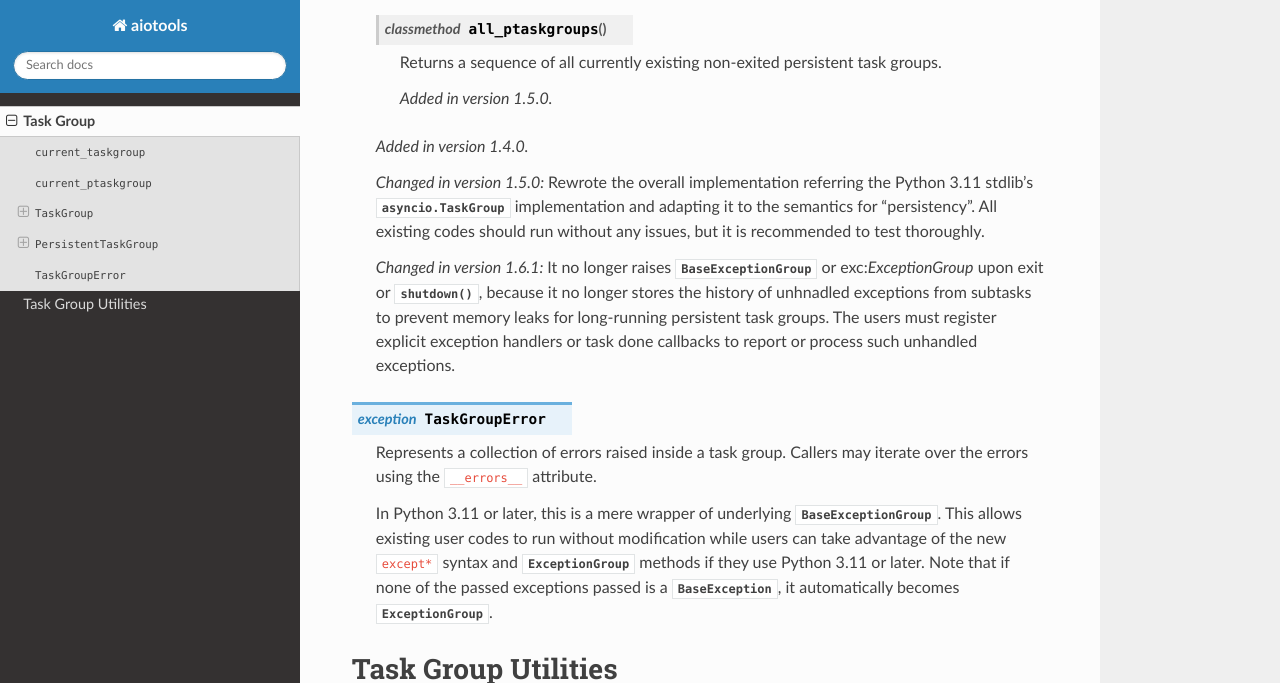
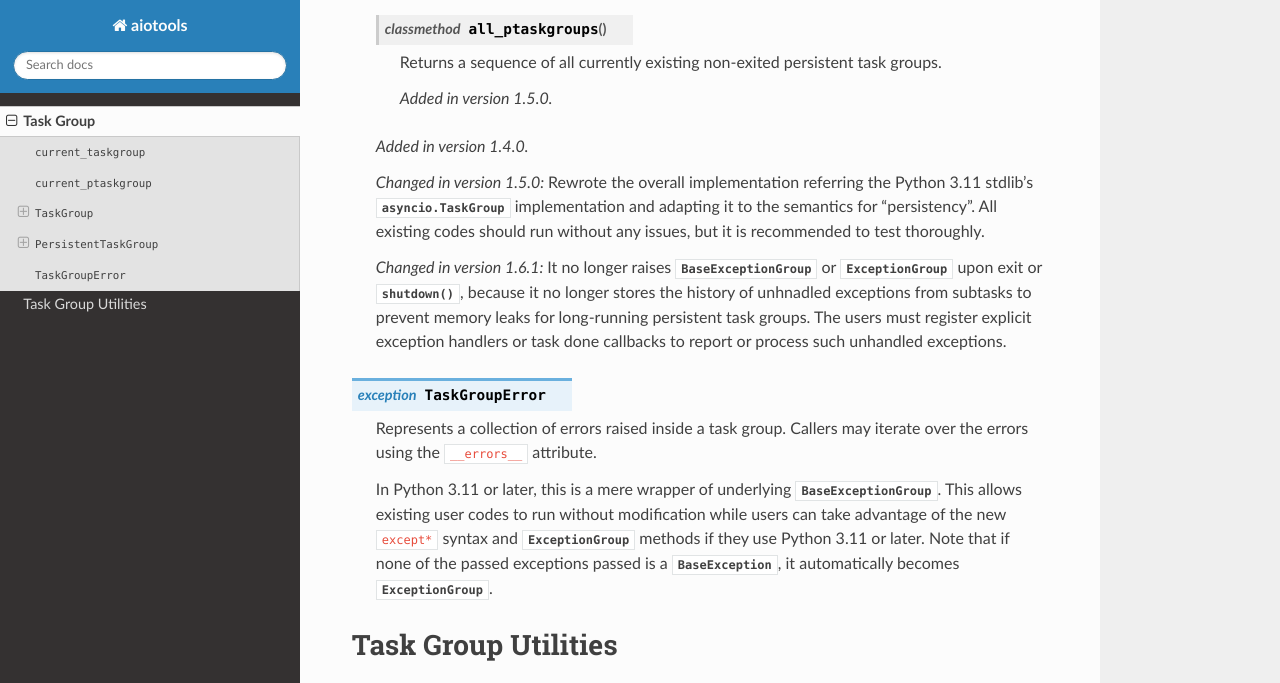
Before and after one commit to achimnol/aiotools, a Sphinx documentation site: the page built from docs/aiotools.taskgroup.rst, in a window 1280 px wide and 900 px high, scrolled down 2300 px, cut to the strip 0-683 px from the top of the window. Built offline with Sphinx 7.4.7 and the Read the Docs theme 2.0.0, drawn with Linux system fonts in a browser that asks for light colours; pages that are not in the unit, such as notebooks, are missing from menus; the version number could not be read and is left out.

Commit message:
Fix typo in docs

```diff
--- a/docs/aiotools.taskgroup.rst
+++ b/docs/aiotools.taskgroup.rst
@@ -143,7 +143,7 @@ Task Group
 
    .. versionchanged:: 1.6.1
 
-      It no longer raises :exc:`BaseExceptionGroup` or exc:`ExceptionGroup`
+      It no longer raises :exc:`BaseExceptionGroup` or :exc:`ExceptionGroup`
       upon exit or :meth:`shutdown()`, because it no longer stores the history
       of unhnadled exceptions from subtasks to prevent memory leaks for
       long-running persistent task groups.  The users must register explicit
```
